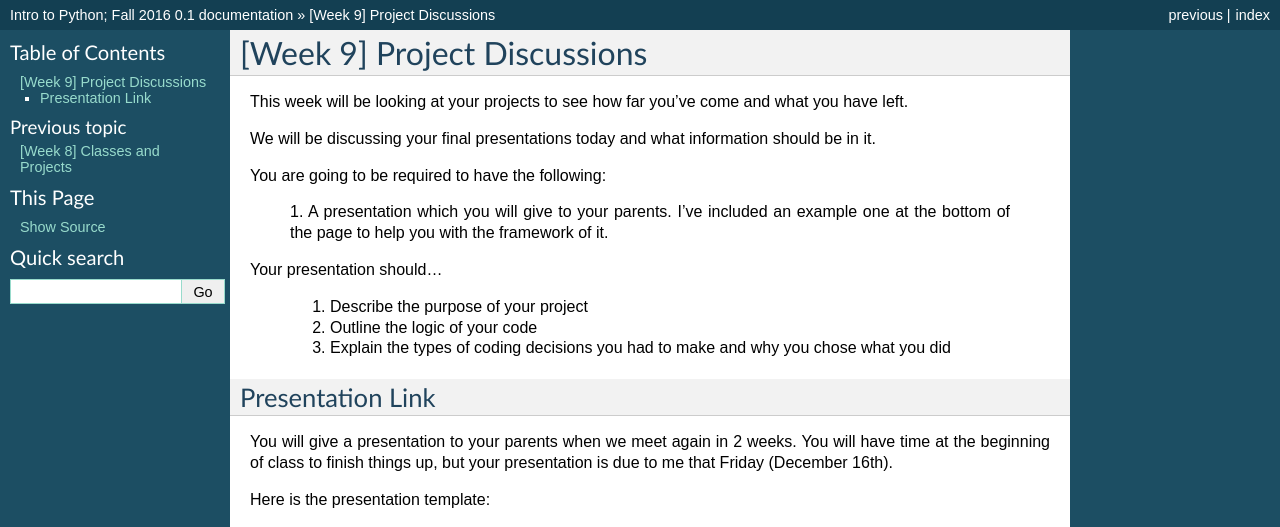
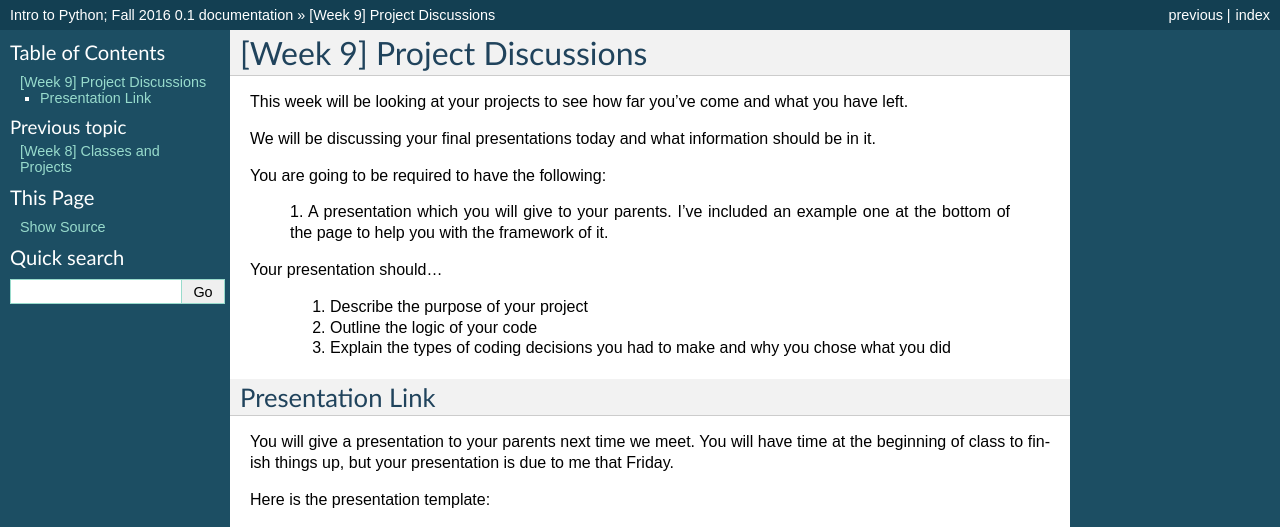
Before and after one commit to Heroes-Academy/IntroPython_Winter2017, a Sphinx documentation site: the page built from docs/source/week9.rst, in a window 1280 px wide, cut to the strip 0-527 px from the top of the page. Built offline with Sphinx 7.4.7, drawn with Linux system fonts in a browser that asks for light colours.

Commit message:
syncing up

```diff
--- a/docs/source/week9.rst
+++ b/docs/source/week9.rst
@@ -20,9 +20,9 @@
 Presentation Link
 ^^^^^^^^^^^^^^^^^
 
-You will give a presentation to your parents when we meet again in 2 weeks.
+You will give a presentation to your parents next time we meet.
 You will have time at the beginning of class to finish things up, but your presentation
-is due to me that Friday (December 16th).
+is due to me that Friday.
 
 Here is the presentation template:
 
```
